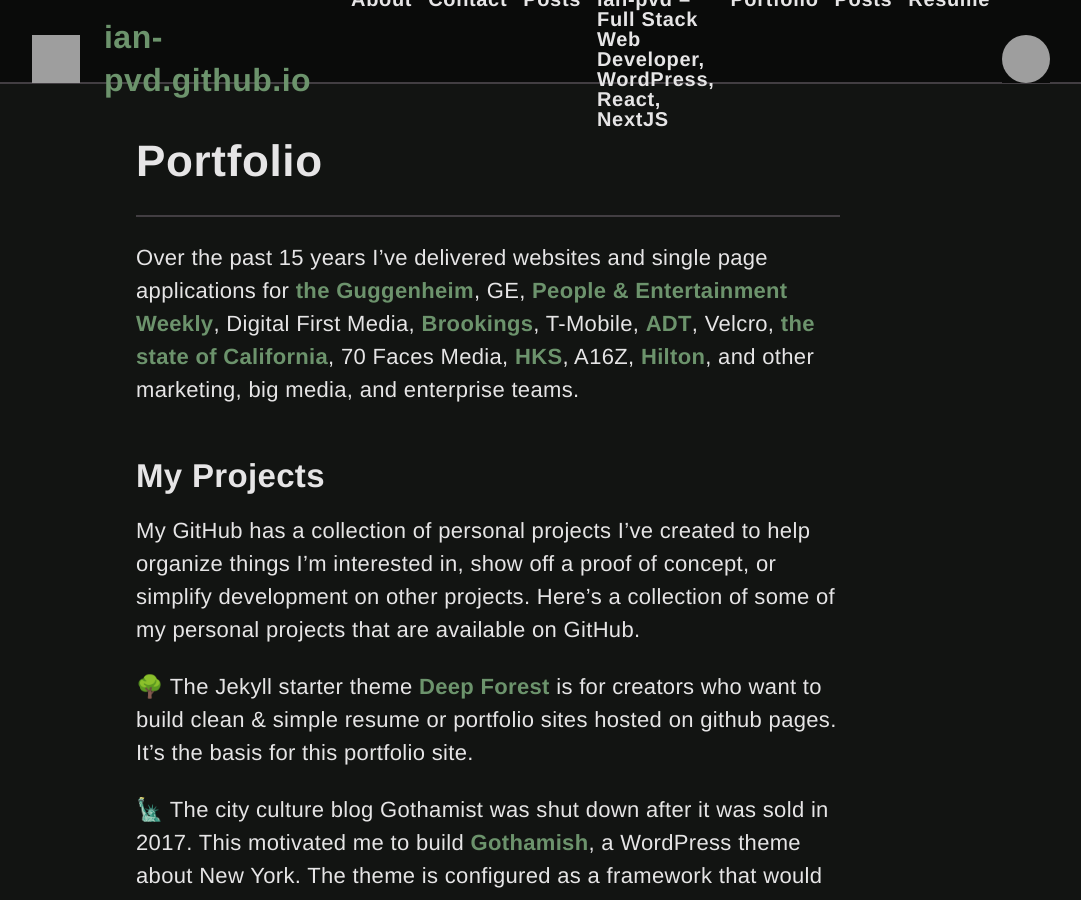
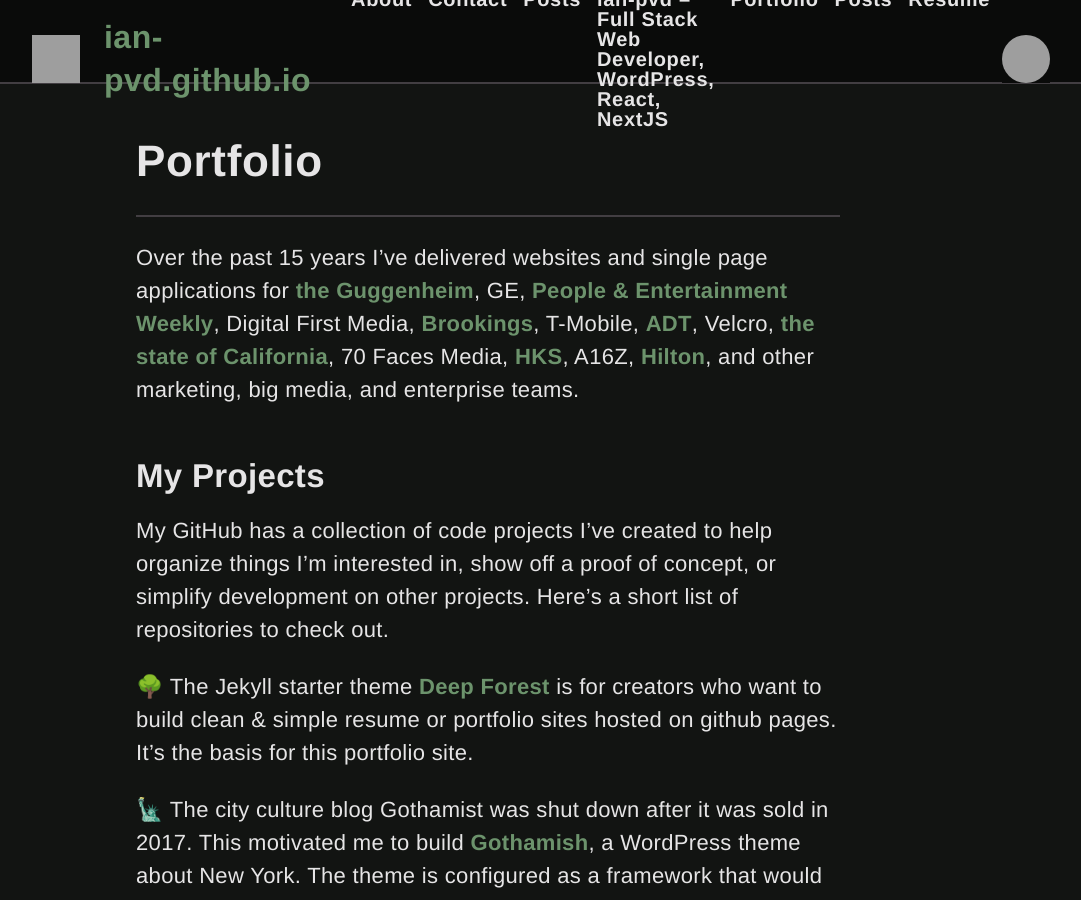
Before and after one commit to ian-pvd/ian-pvd.github.io, a Jekyll site: the page built from portfolio.md, in a window 1280 px wide and 900 px high. Shown: the whole window, without its empty margins (152-1233 px from the left). Built offline with Jekyll 4.4.1, drawn with Linux system fonts in a browser that asks for light colours; grey boxes are pictures that could not be loaded.

Commit message:
content edits.

```diff
--- a/portfolio.md
+++ b/portfolio.md
@@ -8,7 +8,7 @@
 
 ## My Projects
 
-My GitHub has a collection of personal projects I've created to help organize things I'm interested in, show off a proof of concept, or simplify development on other projects. Here's a collection of some of my personal projects that are available on GitHub.
+My GitHub has a collection of code projects I've created to help organize things I'm interested in, show off a proof of concept, or simplify development on other projects. Here's a short list of repositories to check out.
 
 [![Deep Forest project title card.](/assets/images/deep-forest.png)](https://github.com/ian-pvd/deep-forest){:target="_blank"}{:class="portfolio-link"}
 
```
